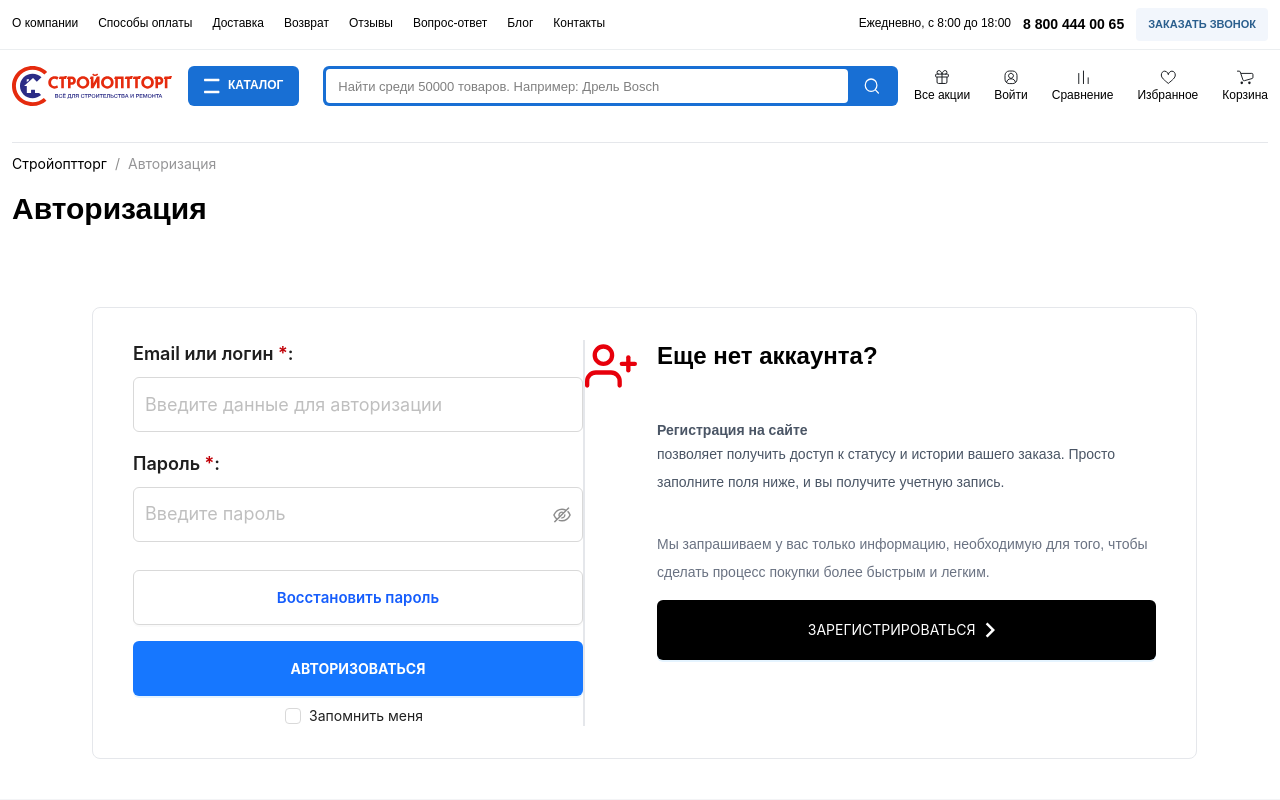
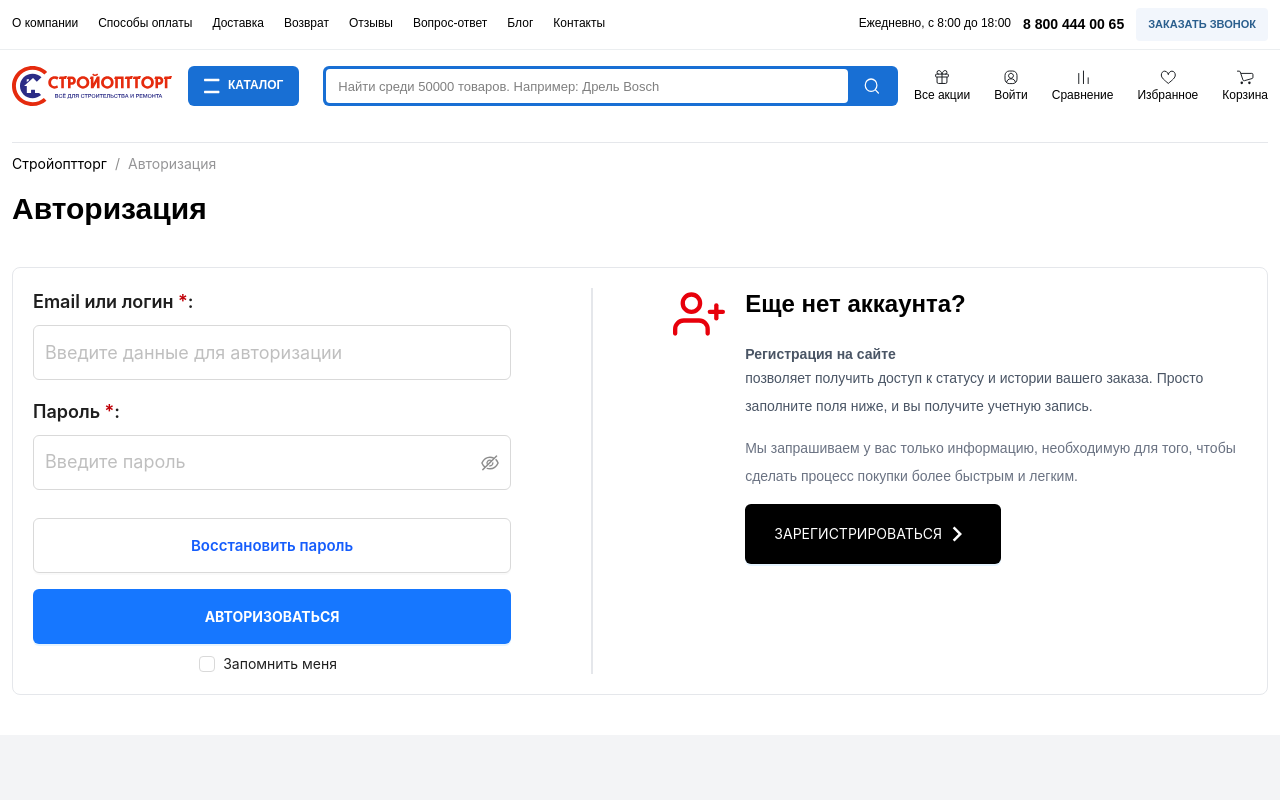
Before and after one commit to Temurprogram77/Hardware_store, a React (Vite) app: page /my-account in a window 1280 px wide. Shown: the top 800 px of the page. Built offline with nearby package versions, Linux system fonts and the light colour scheme.

Commit message:
auth fayl media bilan ful yozib buldim

```diff
--- a/src/pages/Auth.tsx
+++ b/src/pages/Auth.tsx
@@ -28,21 +28,21 @@ const AuthPage: React.FC = () => {
         <section>
           <div className="mt-4">
             <h2 className="!font-bold text-4xl sm:text-3xl">Авторизация</h2>
-            <div className='mt-20 max-sm:mt-10 ml-20 max-sm:ml-0 border w-[88%] max-sm:w-full rounded-lg p-8 px-10 max-sm:p-5  border-gray-200 flex justify-between max-sm:flex-col '>
-              <div className='flex items-center flex-col'>
-                <Space direction="vertical">
+            <div className='mt-20 ml-20 border w-[88%] rounded-lg p-8 px-10  gap-20 border-gray-200 flex justify-between max-sm:flex-col max-sm:mt-10 max-sm:gap-0 max-sm:ml-0 max-sm:w-full max-sm:p-5 md:mt-10 md:ml-0 md:w-full md:p-5'>
+              <div className='flex items-center flex-col w-1/2 max-sm:w-full'>
+                <Space direction="vertical" className='max-sm:w-[100%] md:w-[100%]'>
                   <Typography.Title className='!text-lg'>
                     Email или логин <span className='text-red-700'>*</span>:
                   </Typography.Title>
                   <Input
-                    className='!w-[450px] max-sm:!w-full !h-[55px] !text-lg !mb-2.5 !-mt-2'
+                    className='lg:!w-[460px] xl:!w-full max-sm:!w-full md:w-full !h-[55px] !text-lg !mb-2.5 !-mt-2'
                     placeholder="Введите данные для авторизации"
                   />
                   <Typography.Title className='!text-lg'>
                     Пароль <span className='text-red-700'>*</span>:
                   </Typography.Title>
                   <Input.Password
-                    className='!w-[450px] max-sm:!w-full !h-[55px] !text-lg !-mt-2'
+                    className='lg:!w-[460px] xl:!w-full max-sm:!w-full md:w-full !h-[55px] !text-lg !-mt-2'
                     placeholder="Введите пароль"
                     iconRender={(visible: boolean) =>
                       visible ? <EyeTwoTone /> : <EyeInvisibleOutlined />
@@ -50,16 +50,16 @@ const AuthPage: React.FC = () => {
                   />
                 </Space>
 
-                <div className='w-full'>
+                <div className='w-full md:w-full'>
                   <Button
                     type='default'
-                    className='!mt-7 !w-full !h-[55px] !text-blue-600 !font-semibold !text-[15px]'
+                    className='!mt-7 !w-full !h-[55px] md:w-full !text-blue-600 !font-semibold !text-[15px]'
                   >
                     Восстановить пароль
                   </Button>
                   <Button
                     type='primary'
-                    className='!mt-4 !w-full !h-[55px] !text-sm !font-bold !uppercase'
+                    className='!mt-4 !w-full !h-[55px] md:w-full !text-sm !font-bold !uppercase'
                   >
                     Авторизоваться
                   </Button>
@@ -72,26 +72,26 @@ const AuthPage: React.FC = () => {
                 </Checkbox>
               </div>
 
-              <span className='border border-gray-200 max-sm:border-none'></span>
+              <span className='border border-gray-200 max-sm:hidden md:hidden xl:block'></span>
 
-              <div>
+              <div className='flex flex-col items-start w-1/2 md:w-[60%] max-sm:w-full max-sm:mt-5'>
                 <div className='flex gap-5 max-sm:gap-3 max-sm:flex'>
                   <FiUserPlus className='text-red-600 font-normal w-13 h-13 max-sm:w-8 max-sm:h-8' />
                   <h3 className='!font-bold text-2xl max-sm:text-lg max-sm:items-center max-sm:flex'>Еще нет аккаунта?</h3>
                 </div>
-                <div className='flex max-sm:flex-wrap flex-col ml-18 max-sm:ml-11 mt-7 max-sm:mt-3'>
+                <div className='flex max-sm:flex-wrap flex-col ml-18 max-sm:ml-11  max-sm:w-auto mt-7 max-sm:mt-3 md:mt-1'>
                   <div className='flex items-center flex-wrap'>
                     <p className='max-sm:w-[220px] flex flex-wrap text-sm leading-7 text-gray-600'>
                       <span className='font-bold text-sm'>Регистрация на сайте</span>
                       позволяет получить доступ к статусу и истории вашего заказа. Просто заполните поля ниже, и вы получите учетную запись.
                     </p>
                   </div>
-                  <p className='!mt-5 max-sm:w-[240px] text-sm flex flex-wrap leading-7 text-gray-500'>
+                  <p className='!mt-5 max-sm:w-[240px] text-sm flex flex-wrap leading-7 text-gray-500 md:!mt-0'>
                     Мы запрашиваем у вас только информацию, необходимую для того, чтобы сделать процесс покупки более быстрым и легким.
                   </p>
                   <Button
                     type='primary'
-                    className='!h-[60px] max-sm:w-[220px] !bg-black !text-sm !uppercase hover:!bg-orange-700'
+                    className='!h-[60px] max-sm:w-[220px] lg:w-3xs !bg-black !text-sm !uppercase hover:!bg-orange-700'
                   >
                     <Link className='!flex !items-center' to={"/register"}>Зарегистрироваться <MdOutlineChevronRight size={30} /></Link>
                   </Button>
```
